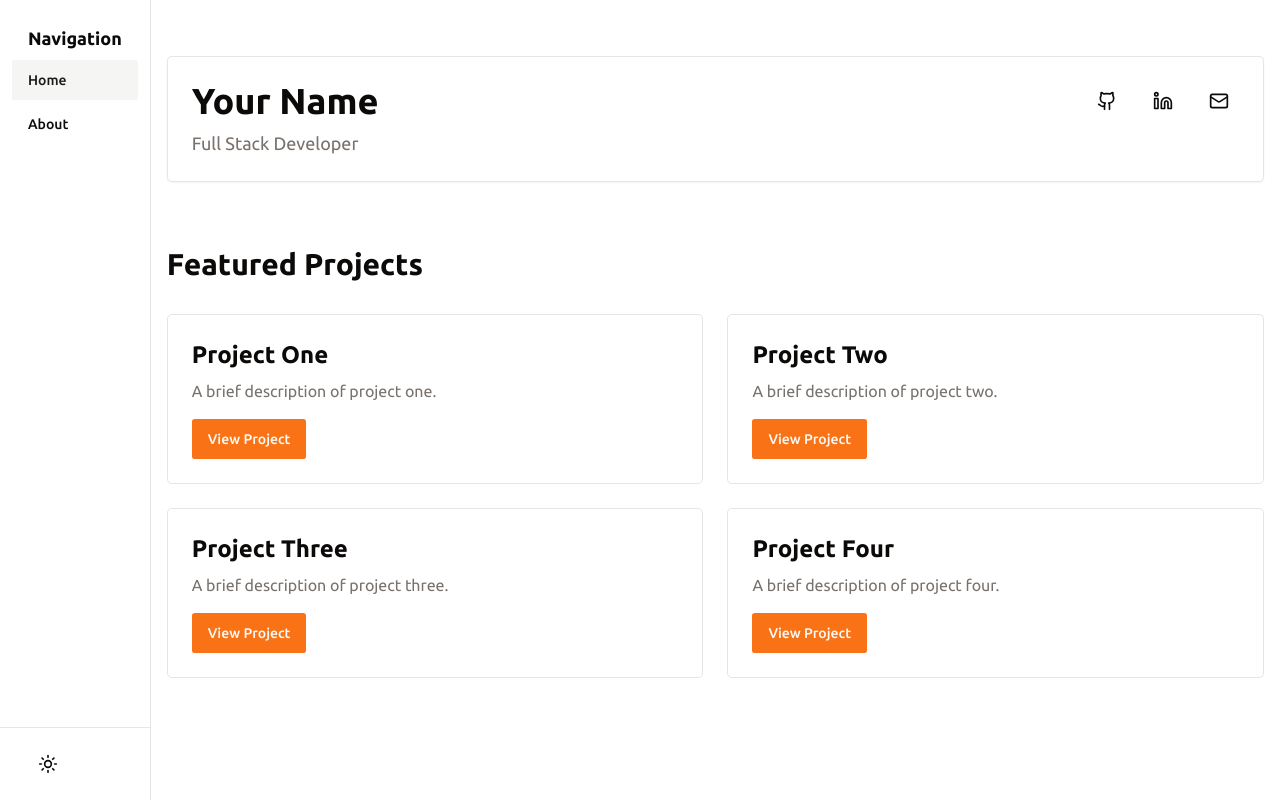
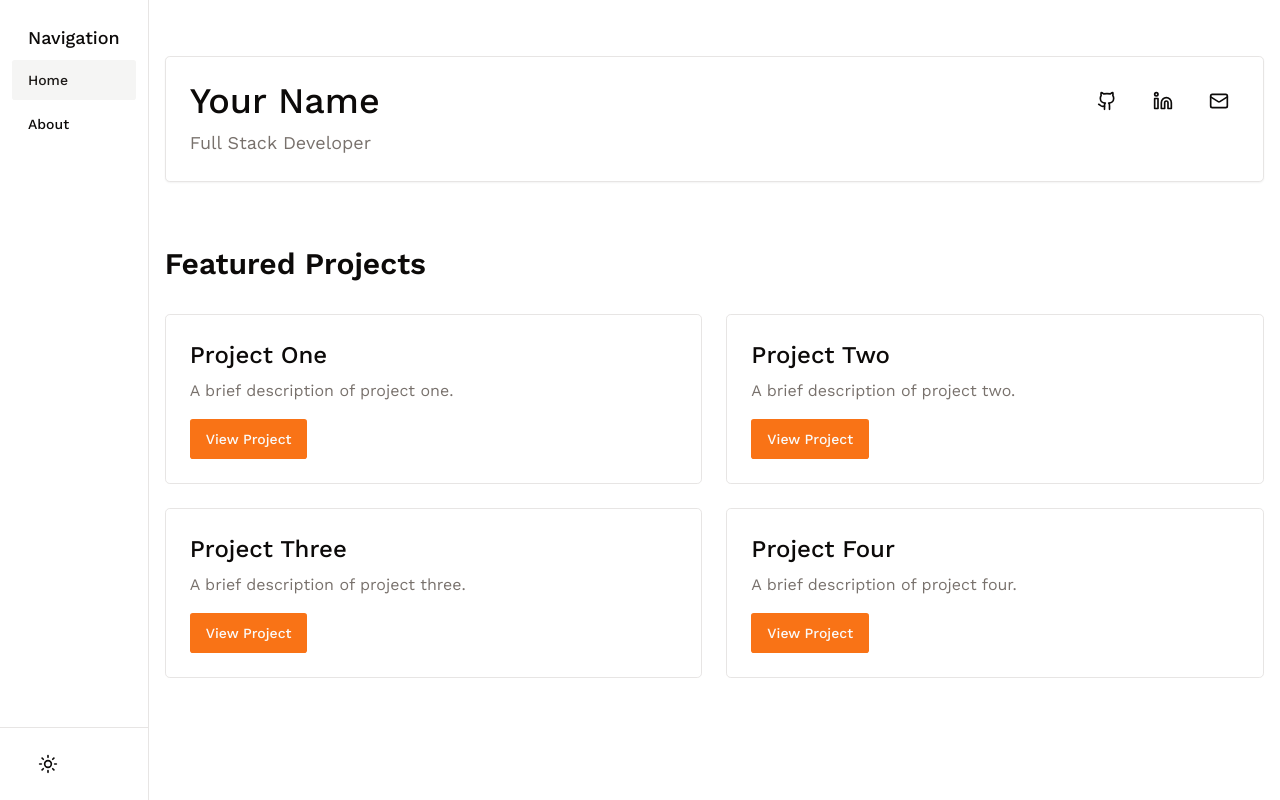
Before and after one commit to TimRozin/nextjs-webport-build, a Next.js app: page / in a window 1280 px wide. Built offline with nearby package versions, Linux system fonts and the light colour scheme.

Commit message:
feat: replace Ubuntu with Work Sans font

```diff
--- a/app/about/page.tsx
+++ b/app/about/page.tsx
@@ -8,7 +8,7 @@ export const metadata: Metadata = {
 export default function AboutPage() {
   return (
     <div className="container mx-auto px-4 py-8">
-      <h1 className="text-4xl font-bold mb-6">About Me</h1>
+      <h1 className="text-4xl font-medium mb-6">About Me</h1>
       <div className="prose dark:prose-invert max-w-none">
         <p className="text-lg mb-4">
           Welcome to my portfolio! I am a passionate developer dedicated to
--- a/app/layout.tsx
+++ b/app/layout.tsx
@@ -1,12 +1,12 @@
 import type { Metadata } from "next";
-import { Ubuntu } from "next/font/google";
+import { Work_Sans } from "next/font/google";
 import "./globals.css";
 import { Sidebar } from "@/components/sidebar";
 import { Providers } from "./providers";
 
-const ubuntu = Ubuntu({
-  weight: ["300", "400", "500", "700"],
+const workSans = Work_Sans({
   subsets: ["latin"],
+  weight: ["300", "400", "500", "600", "700"],
   display: "swap",
 });
 
@@ -25,7 +25,7 @@ export default function RootLayout({
 }) {
   return (
     <html lang="en" suppressHydrationWarning>
-      <body className={ubuntu.className}>
+      <body className={workSans.className}>
         <Providers>
           <div className="flex min-h-screen">
             <div className="border-r bg-background">
--- a/app/page.tsx
+++ b/app/page.tsx
@@ -37,7 +37,7 @@ export default function Home() {
       <Card className="mb-16">
         <CardContent className="flex justify-between items-start p-6">
           <div>
-            <h1 className="text-4xl font-bold mb-2">Your Name</h1>
+            <h1 className="text-4xl font-medium mb-2">Your Name</h1>
             <p className="text-lg text-muted-foreground">
               Full Stack Developer
             </p>
@@ -67,14 +67,14 @@ export default function Home() {
 
       {/* Projects Grid */}
       <section>
-        <h2 className="text-3xl font-bold mb-8">Featured Projects</h2>
+        <h2 className="text-3xl font-semibold mb-8">Featured Projects</h2>
         <div className="grid grid-cols-1 md:grid-cols-2 gap-6">
           {projects.map((project) => (
             <div
               key={project.id}
               className="border rounded-lg p-6 hover:shadow-lg transition-shadow"
             >
-              <h3 className="text-2xl font-semibold mb-2">{project.title}</h3>
+              <h3 className="text-2xl font-medium mb-2">{project.title}</h3>
               <p className="text-muted-foreground mb-4">
                 {project.description}
               </p>
--- a/app/projects/page.tsx
+++ b/app/projects/page.tsx
@@ -37,14 +37,14 @@ const projects = [
 export default function ProjectsPage() {
   return (
     <div className="container mx-auto px-4 py-8">
-      <h1 className="text-4xl font-bold mb-8">My Projects</h1>
+      <h1 className="text-4xl font-medium mb-8">My Projects</h1>
       <div className="grid grid-cols-1 md:grid-cols-2 gap-6">
         {projects.map((project) => (
           <div
             key={project.id}
             className="border rounded-lg p-6 hover:shadow-lg transition-shadow"
           >
-            <h2 className="text-2xl font-semibold mb-2">{project.title}</h2>
+            <h2 className="text-2xl font-medium mb-2">{project.title}</h2>
             <p className="text-muted-foreground mb-4">{project.description}</p>
             <Link href={`/projects/${project.slug}`}>
               <Button>View Project</Button>
--- a/components/sidebar.tsx
+++ b/components/sidebar.tsx
@@ -31,7 +31,7 @@ export function Sidebar() {
         <SheetContent side="left" className="w-[240px] sm:w-[280px]">
           <div className="flex flex-col h-full">
             <div className="px-1 py-6">
-              <h2 className="mb-6 px-4 text-lg font-semibold">Navigation</h2>
+              <h2 className="mb-6 px-4 text-lg font-medium">Navigation</h2>
               <SidebarNav items={sidebarNavItems} />
             </div>
             <div className="mt-auto px-5 py-4 border-t">
@@ -46,7 +46,7 @@ export function Sidebar() {
         <div className="flex flex-col h-full">
           <div className="flex-1 space-y-4 py-4">
             <div className="px-3 py-2">
-              <h2 className="mb-2 px-4 text-lg font-semibold">Navigation</h2>
+              <h2 className="mb-2 px-4 text-lg font-medium">Navigation</h2>
               <SidebarNav items={sidebarNavItems} />
             </div>
           </div>
```
